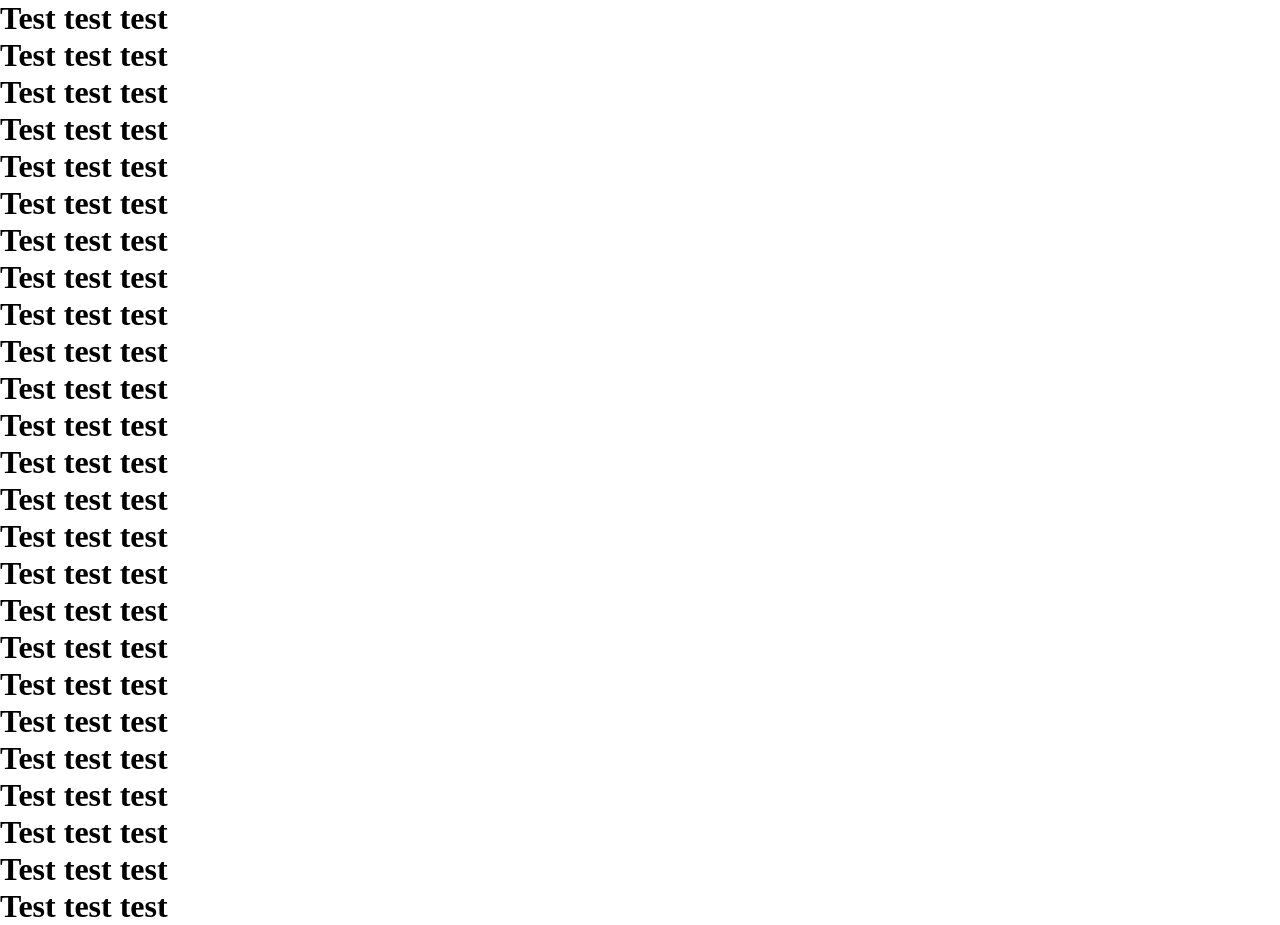
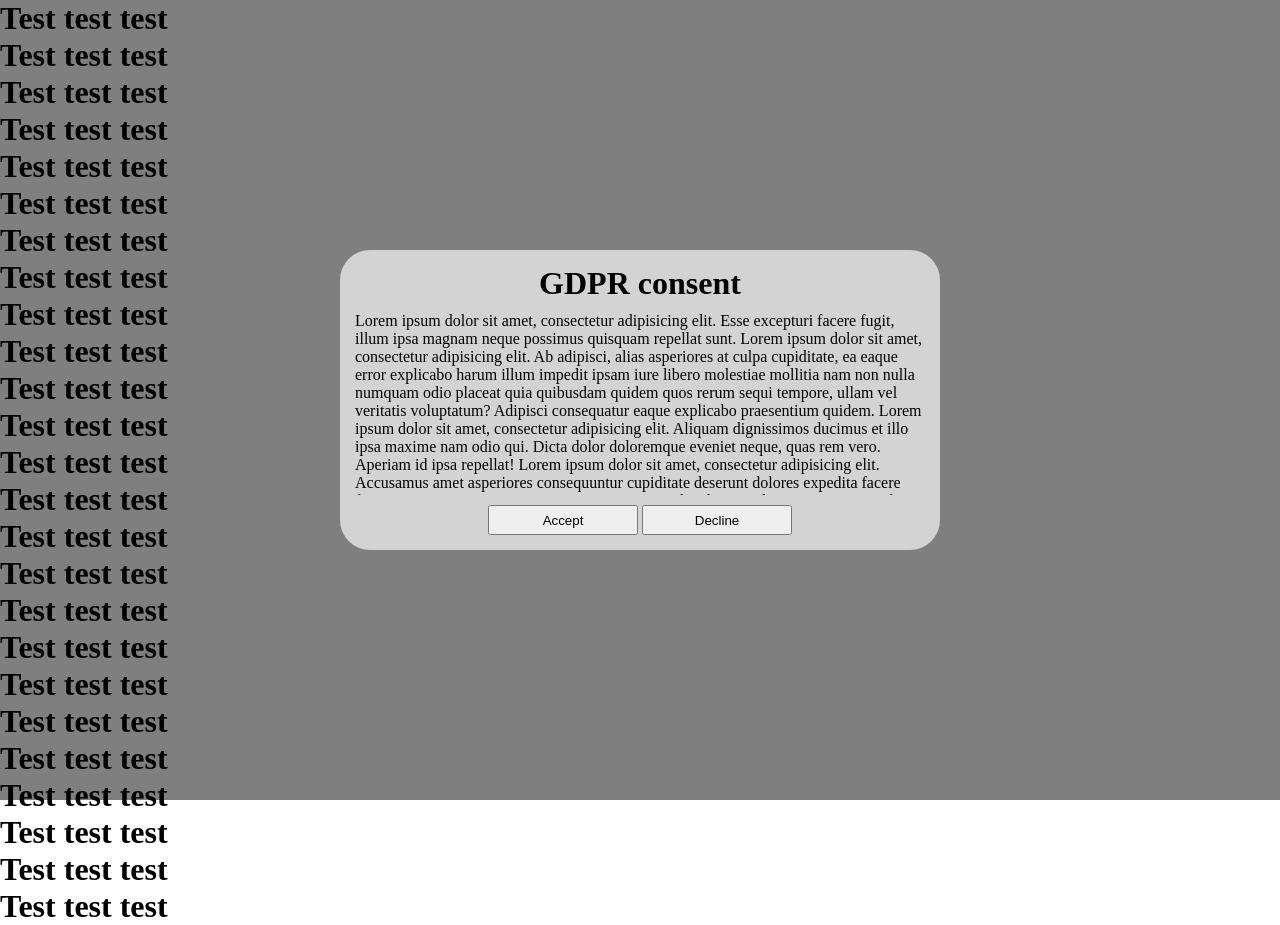
Before and after one commit to mostrozny/GDPR-plugin, a plain HTML site: page src/index.html in a window 1280 px wide. Drawn offline with Linux system fonts and the light colour scheme.

Commit message:
box finish

```diff
--- /dev/null
+++ b/css/gdprstyles.css
@@ -0,0 +1,37 @@
+#overlay {
+    background:#000;
+    opacity:0.5;
+    position:fixed;
+    top:0;
+    right:0;
+    bottom:0;
+    left:0;
+}
+
+#gdpr-plugin-box {
+    width: 600px;
+    height: 300px;
+    top: 50%;
+    left: 50%;
+    transform: translate(-50%, -50%);
+    position: absolute;
+    z-index: 9999999;
+    display: flex;
+    justify-content: space-between;
+    align-items: center;
+    flex-direction: column;
+    background-color: lightgrey;
+    border-radius: 30px;
+    padding: 15px;
+    opacity: 1;
+}
+#gdpr-plugin-box span {
+    margin-bottom: 10px;
+    margin-top: 10px;
+    overflow: auto;
+}
+
+#gdpr-plugin-box button {
+    width: 150px;
+    height: 30px;
+}
--- a/css/main.css
+++ b/css/main.css
@@ -3,3 +3,5 @@
   margin: 0;
   box-sizing: border-box;
 }
+body {
+}
--- a/js/gdprplugin.js
+++ b/js/gdprplugin.js
@@ -1 +1,44 @@
-console.log("Plugin connected!");
+window.onload=function() {
+    console.log("Plugin connected!");
+
+    //variables
+    const body = document.querySelector("body");
+    const acceptButton = document.querySelector('#gdpr-plugin-button-accept');
+    const declineButton = document.querySelector('#gdpr-plugin-button-decline');
+
+
+    //blocking overflow when plugin loaded.
+    body.style.overflow = "hidden";
+
+
+    function gdprDeclineAction() {
+        hideBox();
+        console.log("Decline");
+    }
+    function gdprAcceptAction() {
+        hideBox();
+        console.log("Accept");
+    }
+
+    //hidding box function
+    function hideBox() {
+        const gdprBox = document.querySelector('#gdpr-plugin-box');
+        const overlay = document.querySelector('#overlay');
+
+        gdprBox.style.display = "none";
+        overlay.style.display = "none";
+        body.style.overflow = "auto";
+    }
+
+
+    //buttons action
+    declineButton.addEventListener("click", function (e) {
+        e.preventDefault();
+        gdprDeclineAction();
+    });
+
+    acceptButton.addEventListener("click", function (e) {
+        e.preventDefault();
+        gdprAcceptAction();
+    });
+}
--- a/src/index.html
+++ b/src/index.html
@@ -7,12 +7,22 @@
     <meta name="viewport" content="width=device-width, initial-scale=1">
 
     <link rel="stylesheet" href="../css/main.css">
+    <link rel="stylesheet" href="../css/gdprstyles.css">
 
     <script src="../js/out.js"></script>
     <script src="../js/gdprplugin.js"></script>
 
 </head>
 <body>
+    <div id="overlay" style="background:#000;opacity:0.5;position:fixed;top:0;right:0;bottom:0;left:0"></div>
+    <div id="gdpr-plugin-box">
+        <h1>GDPR consent</h1>
+        <span>Lorem ipsum dolor sit amet, consectetur adipisicing elit. Esse excepturi facere fugit, illum ipsa magnam neque possimus quisquam repellat sunt. Lorem ipsum dolor sit amet, consectetur adipisicing elit. Ab adipisci, alias asperiores at culpa cupiditate, ea eaque error explicabo harum illum impedit ipsam iure libero molestiae mollitia nam non nulla numquam odio placeat quia quibusdam quidem quos rerum sequi tempore, ullam vel veritatis voluptatum? Adipisci consequatur eaque explicabo praesentium quidem. Lorem ipsum dolor sit amet, consectetur adipisicing elit. Aliquam dignissimos ducimus et illo ipsa maxime nam odio qui. Dicta dolor doloremque eveniet neque, quas rem vero. Aperiam id ipsa repellat! Lorem ipsum dolor sit amet, consectetur adipisicing elit. Accusamus amet asperiores consequuntur cupiditate deserunt dolores expedita facere fugit in nisi numquam porro praesentium, quae quibusdam quod saepe sapiente? A fuga labore maiores nulla vel, velit? Corporis doloremque maxime officiis pariatur ut? Accusantium aspernatur ea error id non numquam, quo rem. Adipisci animi architecto beatae, delectus est et excepturi ipsa labore libero numquam odit officia officiis perferendis provident quis similique vitae?</span>
+        <div>
+            <button id="gdpr-plugin-button-accept">Accept</button>
+            <button id="gdpr-plugin-button-decline">Decline</button>
+        </div>
+    </div>
     <h1>Test test test</h1>
     <h1>Test test test</h1>
     <h1>Test test test</h1>
```
